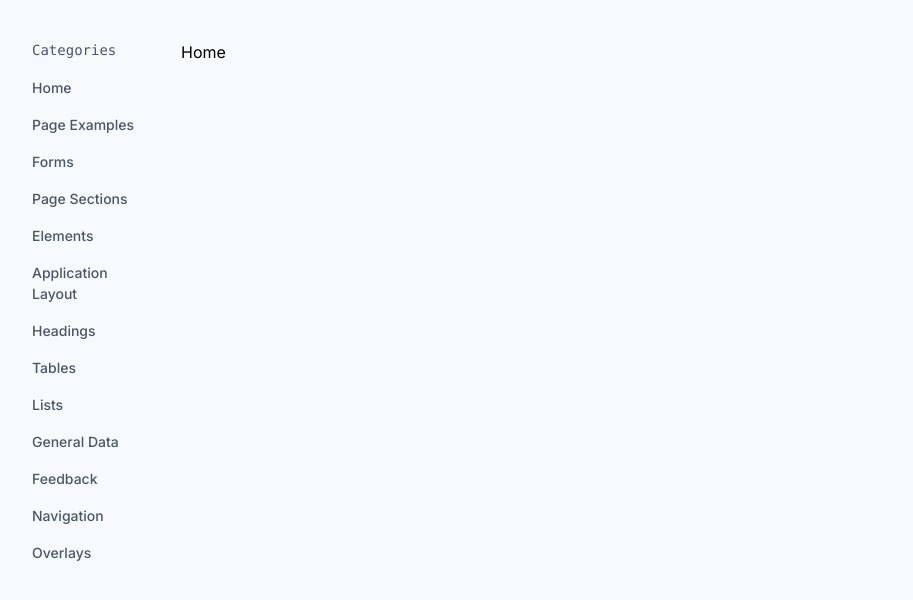
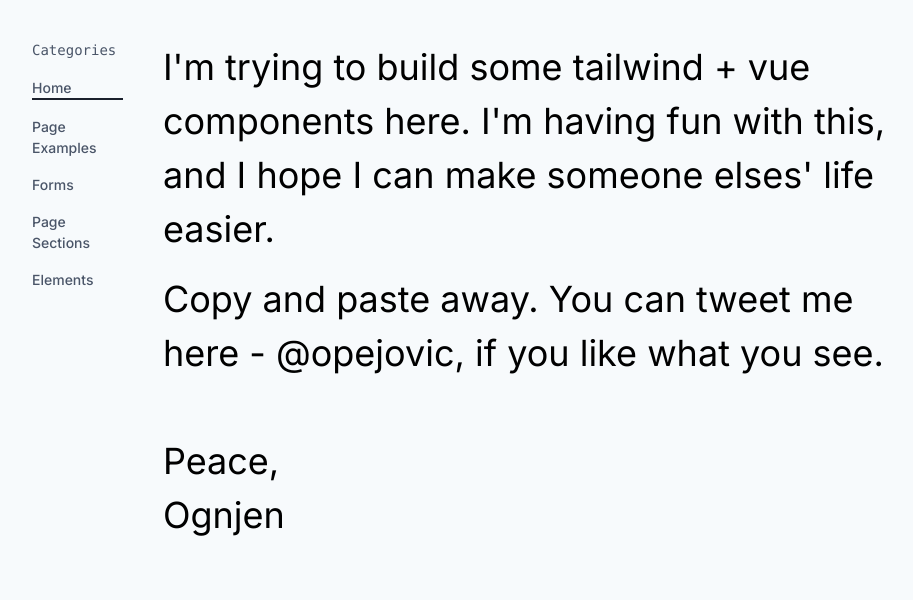
Before and after one commit to opejovic/breezy, a Vue app: page / in a window 1280 px wide. Shown: the top 600 px of the page, without its empty margins (8-921 px from the left). Built offline with nearby package versions, Linux system fonts and the light colour scheme.

Commit message:
update home view, and page examples, add elements page, comment out unused pages for now

```diff
--- a/src/App.vue
+++ b/src/App.vue
@@ -10,15 +10,15 @@
           <router-link to="/page-examples">Page Examples</router-link>
           <router-link to="/forms">Forms</router-link>
           <router-link to="/page-sections">Page Sections</router-link>
-          <router-link to="/forms">Elements</router-link>
-          <router-link to="/forms">Application Layout</router-link>
+          <router-link to="/elements">Elements</router-link>
+          <!-- <router-link to="/forms">Application Layout</router-link>
           <router-link to="/forms">Headings</router-link>
           <router-link to="/forms">Tables</router-link>
           <router-link to="/forms">Lists</router-link>
           <router-link to="/forms">General Data</router-link>
           <router-link to="/forms">Feedback</router-link>
           <router-link to="/forms">Navigation</router-link>
-          <router-link to="/forms">Overlays</router-link>
+          <router-link to="/forms">Overlays</router-link> -->
         </div>
         <div class="w-full">
           <router-view />
--- a/src/router/index.js
+++ b/src/router/index.js
@@ -29,11 +29,20 @@ const routes = [
     path: "/loading-animations",
     name: "LoadingAnimations",
     component: () =>
-      import(/* webpackChunkName: "loadingAnimations" */ "../views/LoadingAnimations.vue")
+      import(
+        /* webpackChunkName: "loadingAnimations" */ "../views/LoadingAnimations.vue"
+      )
+  },
+  {
+    path: "/elements",
+    name: "Elements",
+    component: () =>
+      import(/* webpackChunkName: "elements" */ "../views/Elements.vue")
   }
 ];
 
 const router = createRouter({
+  linkExactActiveClass: "border-b-2 border-gray-900",
   history: createWebHistory(process.env.BASE_URL),
   routes
 });
--- /dev/null
+++ b/src/views/Elements.vue
@@ -0,0 +1,9 @@
+<template>
+  <div>Elements section here</div>
+</template>
+
+<script>
+export default {
+  name: "Elements"
+};
+</script>
--- a/src/views/Home.vue
+++ b/src/views/Home.vue
@@ -1,6 +1,18 @@
 <template>
-  <div class="home">
-    Home
+  <div class="home text-4xl max-w-3xl">
+    I'm trying to build some tailwind + vue components here. I'm having fun with
+    this, and I hope I can make someone elses' life easier.
+
+    <br />
+    <div class="pt-4">
+      Copy and paste away. You can tweet me here - @opejovic, if you like what
+      you see.
+    </div>
+
+    <br />
+    Peace,
+    <br />
+    Ognjen
   </div>
 </template>
 
--- a/src/views/PageExamples.vue
+++ b/src/views/PageExamples.vue
@@ -1,7 +1,7 @@
 <template>
   <div>
     <h1 class="text-2xl font-medium">Page Examples</h1>
-    <div id="landingOne" class="border h-auto rounded-lg">
+    <div id="landingOne" class="border rounded-lg  overflow-y-auto">
       <!--
         bg-one.svg needs to be placed in src/assets/images folder
       -->
@@ -11,7 +11,7 @@
           `background-image: url(${require('../assets/images/bg-one.svg')}); background-repeat: no-repeat;  background-size: 1100px 800px;`
         "
       >
-        <div class="container mx-auto">
+        <div class="container mx-auto pb-10">
           <header class="pt-4">
             <nav id="nav">
               <div class="flex items-center justify-between">
```
Also changed, not shown: 1 other file (tests, documents, lock files or other folders).
